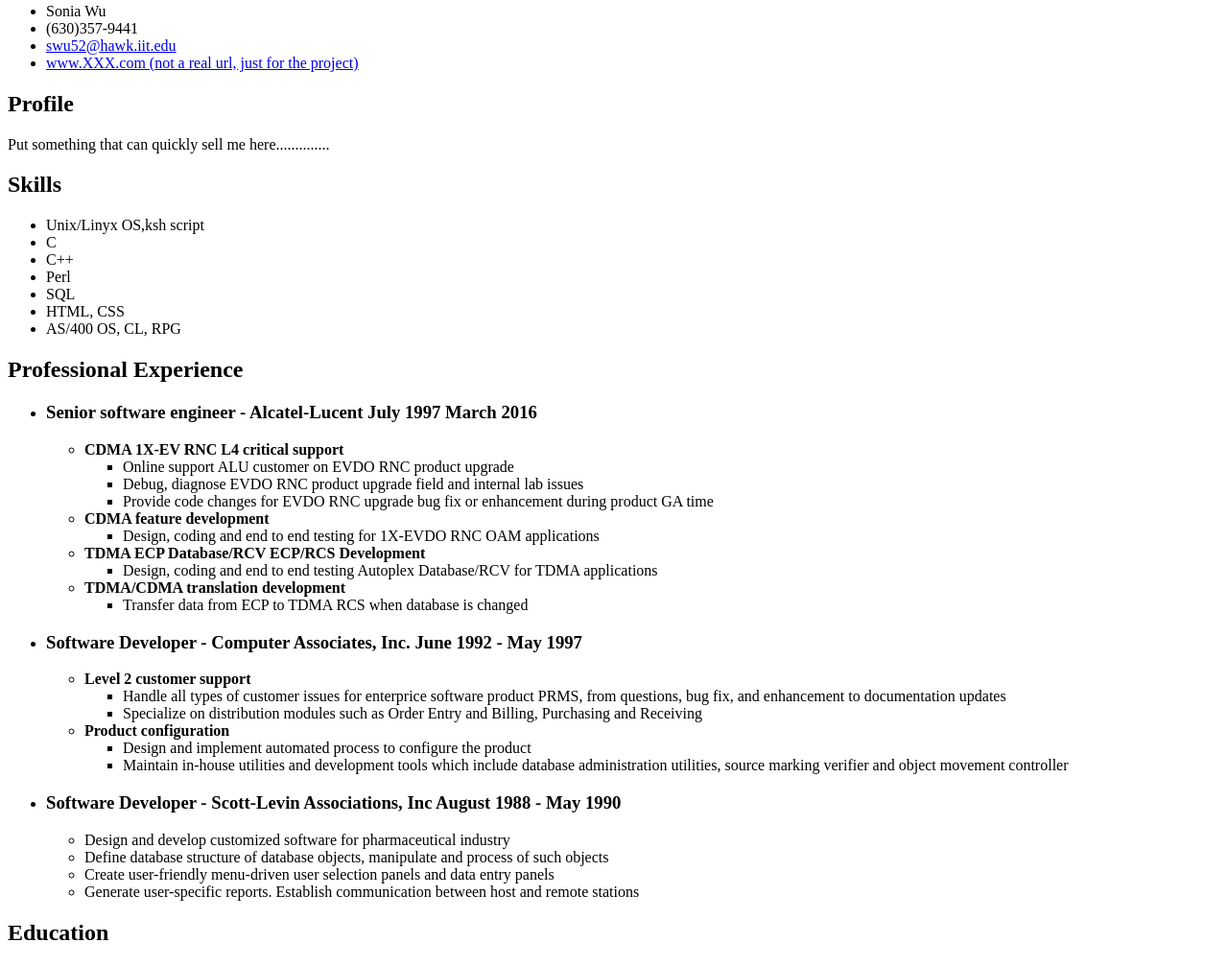
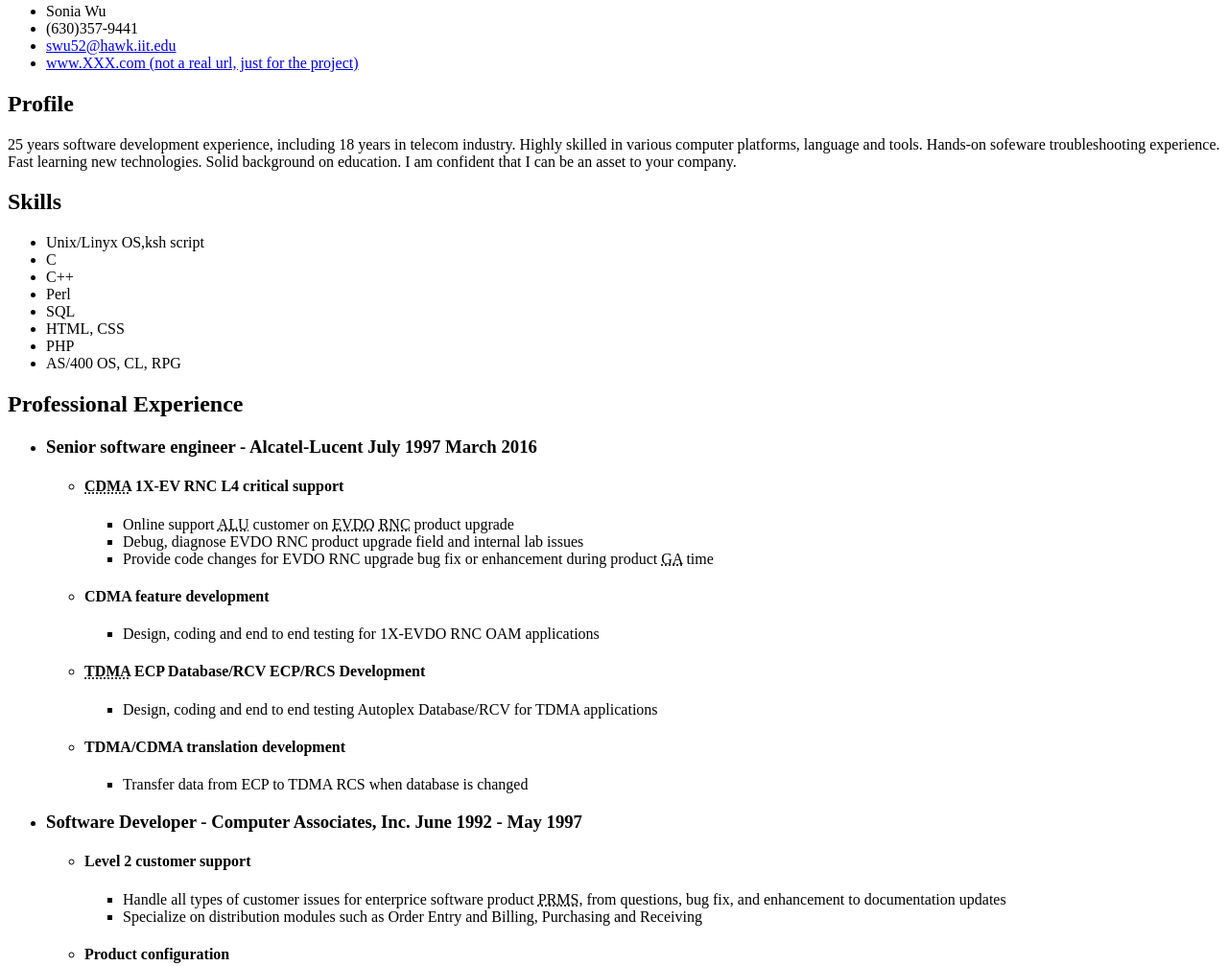
Before and after one commit to soniawu/project-1, a plain HTML site: page resume/index.html in a window 1280 px wide. Shown: the part 198-1205 px from the top of the page at 96% size. Drawn offline with Linux system fonts and the light colour scheme.

Commit message:
Final touch on resume.html, add more classes, <abbr>, <h4>

```diff
--- a/resume/index.html
+++ b/resume/index.html
@@ -17,8 +17,8 @@
     </nav>
   </header>
 
-  <main class="main">
-    <section class="h-card" id="resume-contact">
+  <main class="main h-resume">
+    <section class="h-card p-contact" id="resume-contact">
     <h2>Contact me</h2>
     <ul>
       <li class="p-name">Sonia Wu</li>
@@ -28,12 +28,17 @@
     </ul>
     </section>
 
-    <section id="resume-profile">
+    <section class="p-summary" id="resume-profile">
       <h2>Profile</h2>
-      <p>Put something that can quickly sell me here..............</p>
+      <p>
+        25 years software development experience, including 18 years in telecom industry.
+        Highly skilled in various computer platforms, language and tools. Hands-on sofeware
+        troubleshooting experience. Fast learning new technologies.  Solid background on education.
+        I am confident that I can be an asset to your company.
+      </p>
     </section>
 
-    <section id="resume-skill">
+    <section class="p-skill" id="resume-skill">
       <h2>Skills</h2>
       <ul>
         <li>Unix/Linyx OS,ksh script</li>
@@ -42,40 +47,44 @@
         <li>Perl</li>
         <li>SQL</li>
         <li>HTML, CSS</li>
+        <li>PHP</li>
         <li>AS/400 OS, CL, RPG</li>
       </ul>
     </section>
 
-    <section id="resume-experience">
+    <section class="p-experience" id="resume-experience">
       <h2>Professional Experience</h2>
       <ul>
         <li><h3>Senior software engineer - Alcatel-Lucent July 1997 March 2016</h3>
           <ul>
             <li>
-              <b>CDMA 1X-EV RNC L4 critical support</b>
+              <h4><abbr title="Code Division Multiple Access">CDMA</abbr> 1X-EV RNC L4 critical support</h4>
               <ul>
-                <li>Online support ALU customer on EVDO RNC product upgrade</li>
+                <li>Online support <abbr title="Alcatel-Lucent">ALU</abbr> customer on
+                  <abbr title="Evolution-Data Optimized">EVDO</abbr>
+                  <abbr title="Radio Network Controler">RNC</abbr> product upgrade</li>
                 <li>Debug, diagnose EVDO RNC product upgrade  field and internal lab issues</li>
-                <li>Provide code changes for EVDO RNC upgrade bug fix or enhancement during product GA time</li>
+                <li>Provide code changes for EVDO RNC upgrade bug fix or enhancement during product
+                  <abbr title="General Availability">GA</abbr> time</li>
               </ul>
             </li>
 
             <li>
-              <b>CDMA feature development</b>
+              <h4>CDMA feature development</h4>
               <ul>
                 <li>Design, coding and end to end testing for 1X-EVDO RNC OAM applications</li>
               </ul>
             </li>
 
             <li>
-              <b>TDMA ECP Database/RCV ECP/RCS Development</b>
+              <h4><abbr title="Time Division Multiple Access">TDMA</abbr> ECP Database/RCV ECP/RCS Development</h4>
               <ul>
                 <li>Design, coding and end to end testing Autoplex Database/RCV for TDMA applications</li>
               </ul>
             </li>
 
             <li>
-              <b>TDMA/CDMA translation development</b>
+              <h4>TDMA/CDMA translation development</h4>
               <ul>
                 <li>Transfer data from ECP to TDMA RCS when database is changed</li>
               </ul>
@@ -86,21 +95,29 @@
         <li><h3>Software Developer - Computer Associates, Inc. June 1992 - May 1997</h3>
           <ul>
             <li>
-              <b>Level 2 customer support</b>
+              <h4>Level 2 customer support</h4>
               <ul>
-                <li>Handle all types of customer issues for enterprice software product PRMS,
-                from questions, bug fix, and enhancement to documentation updates</li>
-                <li>Specialize on distribution modules such as Order Entry and Billing,
-                Purchasing and Receiving</li>
+                <li>Handle all types of customer issues for enterprice software product
+                  <abbr title="Pansophic Resource Management System">PRMS</abbr>,
+                  from questions, bug fix, and enhancement to documentation updates
+                </li>
+                <li>
+                  Specialize on distribution modules such as Order Entry and Billing,
+                  Purchasing and Receiving
+                </li>
               </ul>
             </li>
 
             <li>
-              <b>Product configuration</b>
+              <h4>Product configuration</h4>
               <ul>
-                <li>Design and implement automated process to configure the product</li>
-                <li>Maintain in-house utilities and development tools which include database administration
-                utilities, source marking verifier and object movement controller</li>
+                <li>
+                  Design and implement automated process to configure the product
+                </li>
+                <li>
+                  Maintain in-house utilities and development tools which include database administration
+                  utilities, source marking verifier and object movement controller
+                </li>
               </ul>
             </li>
           </ul>
@@ -117,7 +134,7 @@
       </ul>
     </section>
 
-    <section id="resume-education">
+    <section class="p-education" id="resume-education">
       <h2> Education </h2>
       <h3>City College of New York</h3>
       <ul>
```
